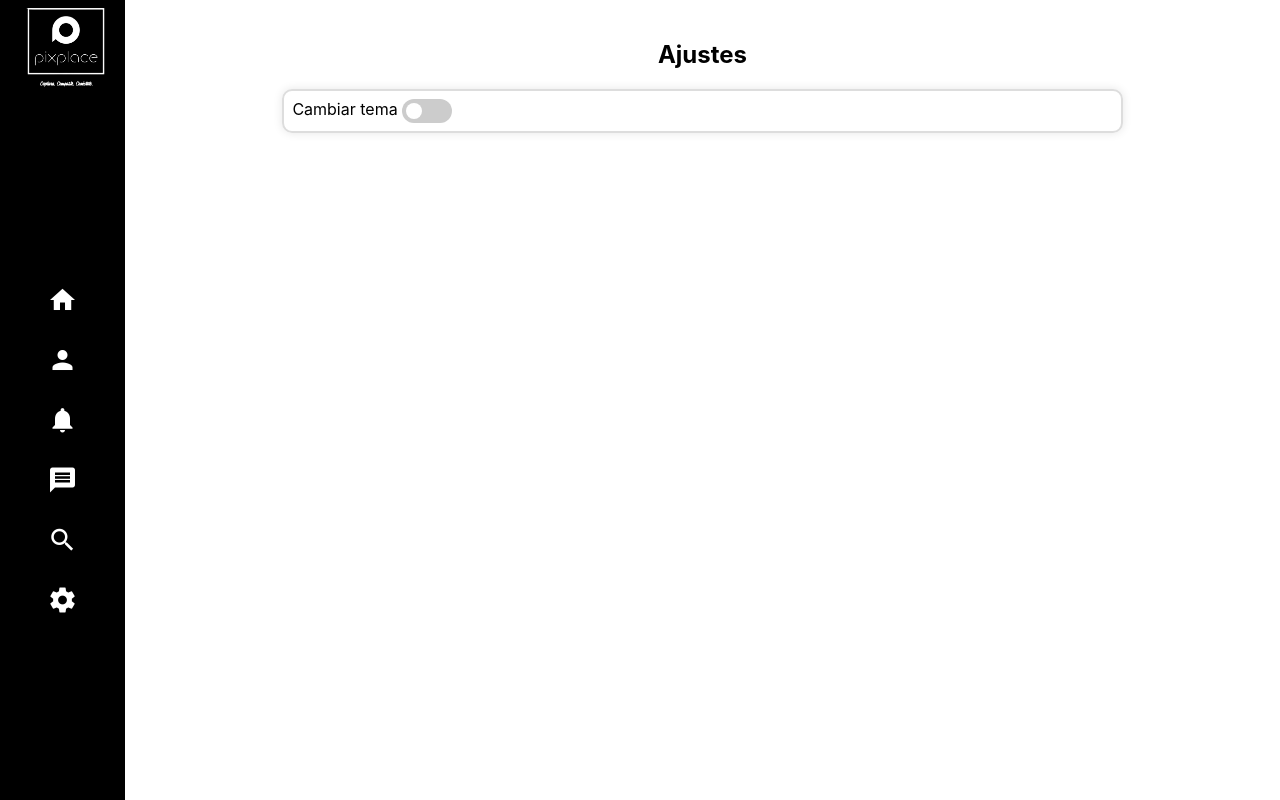
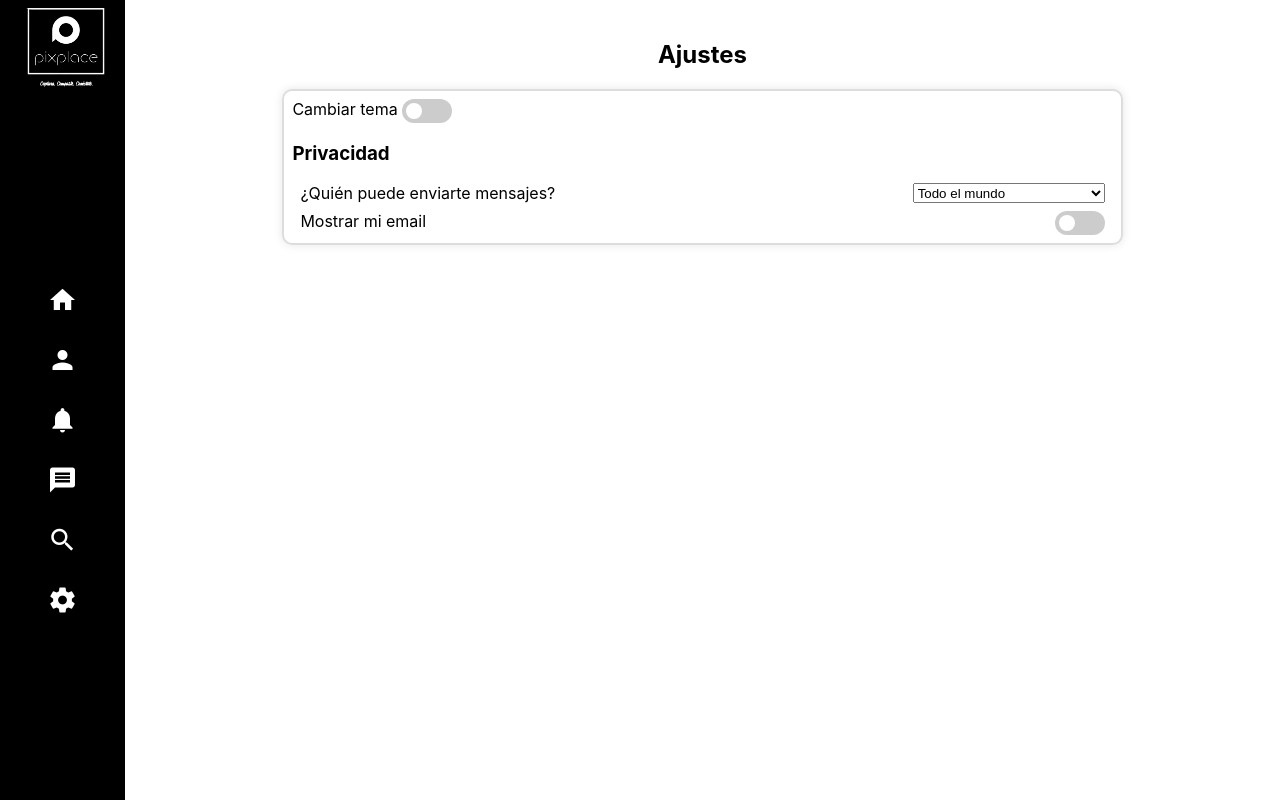
Before and after one commit to Alvaro759/red-social, a React (Create React App) app in the folder client/: page /settings in a window 1280 px wide. Built offline with nearby package versions, Linux system fonts and the light colour scheme.

Commit message:
Algo de relleno de ajustes

```diff
--- a/client/src/settings.js
+++ b/client/src/settings.js
@@ -1,10 +1,25 @@
-import React, { useContext } from "react";
-import { Link } from "react-router-dom";
+import React, { useContext, useState, useEffect } from "react";
 import Menu from "./Menu";
 import { DarkModeContext } from "./DarkModeContext";
 
 function Settings() {
   const { darkMode, toggleDarkMode } = useContext(DarkModeContext);
+  const [showEmail, setShowEmail] = useState(false);
+
+  useEffect(() => {
+    // Al cargar el componente, recuperamos el estado del checkbox del localStorage
+    const storedShowEmail = localStorage.getItem("showEmail");
+    if (storedShowEmail !== null) {
+      setShowEmail(storedShowEmail === "true");
+    }
+  }, []);
+
+  const handleEmailCheckboxChange = () => {
+    const newValue = !showEmail;
+    setShowEmail(newValue);
+    // Guardamos el estado del checkbox en el localStorage
+    localStorage.setItem("showEmail", newValue.toString());
+  };
 
   return (
     <div className={darkMode ? "main dark-mode" : "main"}>
@@ -23,6 +38,27 @@ function Settings() {
                 />
                 <span className="slider round"></span>
               </label>
+              <h3>Privacidad</h3>
+              <div className="form-select m-1">
+                <span>¿Quién puede enviarte mensajes?</span>
+                <select>
+                  <option selected>Todo el mundo</option>
+                  <option>Amigos y Amigos de Amigos</option>
+                  <option>Solo Amigos</option>
+                  <option>Nadie</option>
+                </select>
+              </div>
+              <div className="form-select m-1">
+                <span>Mostrar mi email</span>
+                <label className="switch">
+                  <input
+                    type="checkbox"
+                    checked={showEmail}
+                    onChange={handleEmailCheckboxChange}
+                  />
+                  <span className="slider round"></span>
+                </label>
+              </div>
             </div>
           </div>
         </div>
--- a/client/src/styles/settings.css
+++ b/client/src/styles/settings.css
@@ -83,3 +83,8 @@ input:checked + .slider:before {
   background-color: #333; /* Color de fondo oscuro */
   color: #fff; /* Color de texto claro */
 }
+
+.form-select{
+  display: flex;
+  justify-content: space-between;
+}
```
